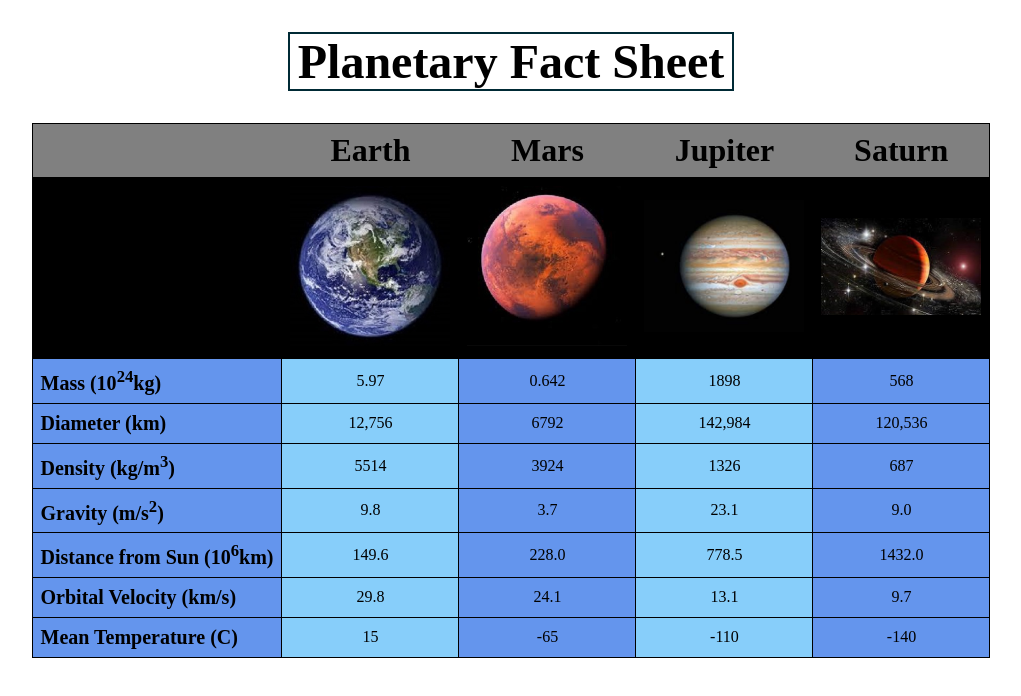
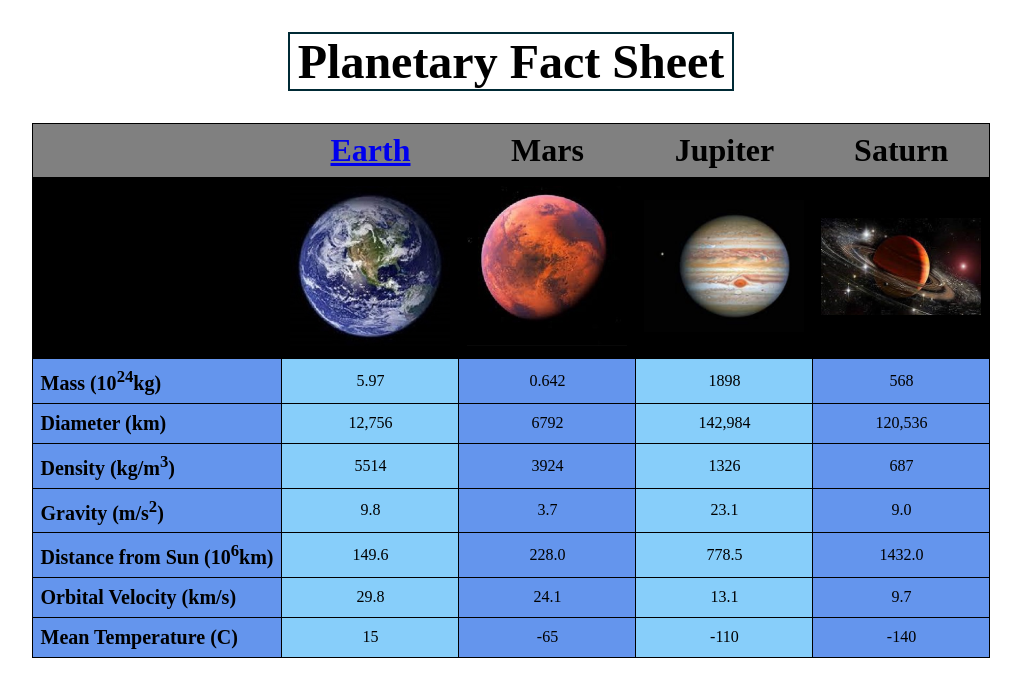
Before and after one commit to kaustgen/lab5, a plain HTML site: page index.html in a window 1280 px wide. Shown: the whole page, without its empty margins (129-1150 px from the left). Drawn offline with Linux system fonts and the light colour scheme.

Commit message:
Update index.html

```diff
--- a/index.html
+++ b/index.html
@@ -10,7 +10,7 @@
   <table id="planets">
     <tr>
       <th></th>
-      <th><div class = "planet-titles">Earth</div><link href="https://en.wikipedia.org/wiki/Earth"></th>
+      <th><div class = "planet-titles"><a href="https://en.wikipedia.org/wiki/Earth">Earth</a></div></th>
       <th><div class = "planet-titles">Mars</div></th>
       <th><div class = "planet-titles">Jupiter</div></th>
       <th><div class = "planet-titles">Saturn</div></th>
```
